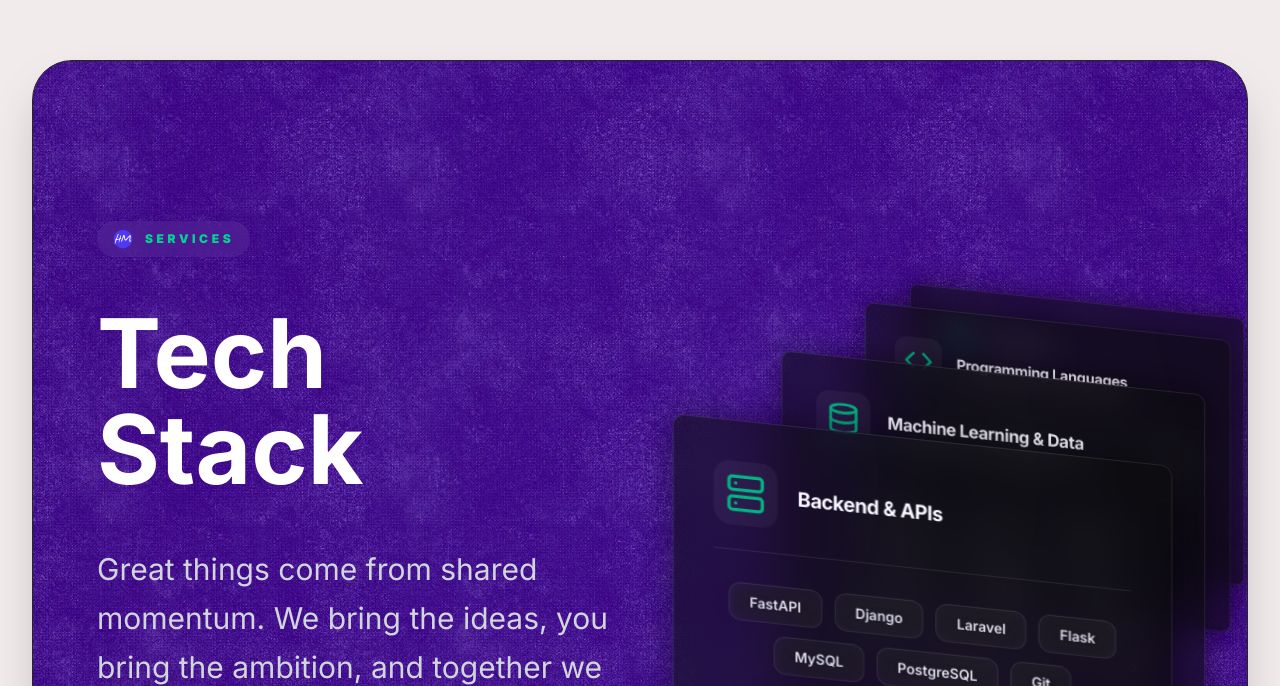
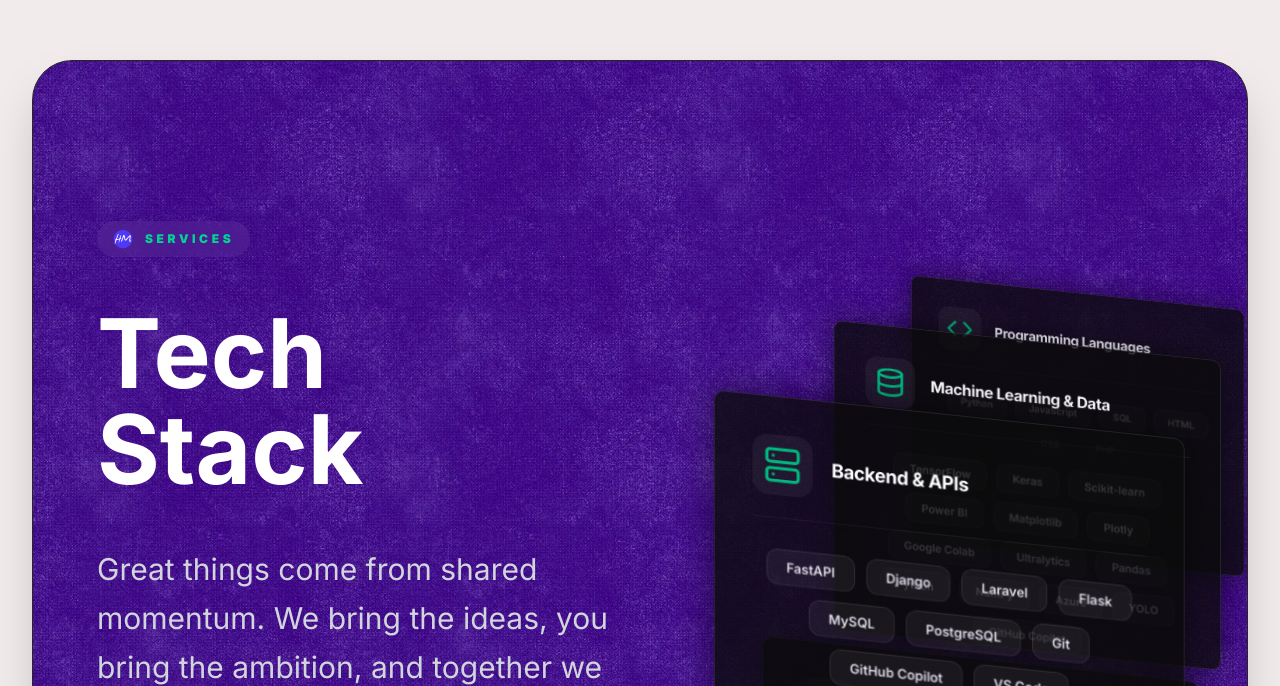
Before and after one commit to Xarthling/mohsin_portfolio, a React (Vite) app: page / in a window 1280 px wide. Shown: the part 5074-5760 px from the top of the page. Built offline with nearby package versions, Linux system fonts and the light colour scheme.

Commit message:
email configed

```diff
--- a/package.json
+++ b/package.json
@@ -10,6 +10,7 @@
     "preview": "vite preview"
   },
   "dependencies": {
+    "@emailjs/browser": "^4.4.1",
     "@fontsource-variable/inter": "^5.2.8",
     "@tailwindcss/vite": "^4.1.16",
     "@vercel/analytics": "^2.0.0",
--- a/src/components/CardSwap.jsx
+++ b/src/components/CardSwap.jsx
@@ -48,7 +48,7 @@ const CardSwap = ({
   delay = 5000,           // set delay={0} to disable auto-swapping
   pauseOnHover = false,
   skewAmount = 6,
-  easing = 'elastic',
+  easing = 'power1',
   children,
 }) => {
   const config =
--- a/src/pages/Contact.jsx
+++ b/src/pages/Contact.jsx
@@ -1,4 +1,6 @@
+import React, { useRef, useState, useEffect } from "react";
 import { motion } from "framer-motion";
+import emailjs from "@emailjs/browser";
 import data from "../utils/data.json";
 import ContactIllustration from "../assets/Contact.svg?react";
 import SectionWrapper from "../components/SectionWrapper";
@@ -6,7 +8,7 @@ import Button from "../components/Button";
 
 const fadeUp = {
   initial: { opacity: 0, y: 20 },
-  whileInView: { opacity: 1, y: 0 }, // Changed to whileInView for better UX
+  whileInView: { opacity: 1, y: 0 },
   viewport: { once: true },
   transition: { duration: 0.8 },
 };
@@ -21,6 +23,33 @@ const fadeInRight = {
 const Contact = () => {
   const { github, linkedin, email, website } = data.contact;
 
+  // --- EmailJS Logic ---
+  const formRef = useRef();
+  const [isSending, setIsSending] = useState(false);
+
+  useEffect(() => {
+    emailjs.init('G3ZvQts_et4Qp-nUD');
+  }, []);
+
+  const sendEmail = (e) => {
+    e.preventDefault();
+    setIsSending(true);
+
+    const serviceID = 'default_service';
+    const templateID = 'template_8g5rgns';
+
+    emailjs.sendForm(serviceID, templateID, formRef.current)
+      .then(() => {
+        setIsSending(false);
+        alert('Sent!');
+        formRef.current.reset();
+      }, (err) => {
+        setIsSending(false);
+        alert(JSON.stringify(err));
+      });
+  };
+  // ----------------------
+
   const contactLinks = [
     { label: "GitHub", href: github },
     { label: "LinkedIn", href: linkedin },
@@ -31,10 +60,8 @@ const Contact = () => {
   return (
     <SectionWrapper
       id="contact"
-      // Changed h-screen to min-h-screen and added padding for mobile
       className="relative min-h-screen w-full flex flex-col-reverse md:flex-row items-center justify-center md:justify-between gap-12 py-20 px-4 md:px-10"
     >
-      {/* Left Side: Text + Form + Links */}
       <motion.div
         className="flex flex-col items-center md:items-start gap-6 w-full md:w-1/2 z-10"
         {...fadeUp}
@@ -47,22 +74,33 @@ const Contact = () => {
           </p>
         </div>
 
-        {/* Contact Form */}
-        <form className="flex flex-col gap-4 w-full max-w-md">
+        {/* Updated Form with Ref and Submit Handler */}
+        <form ref={formRef} onSubmit={sendEmail} className="flex flex-col gap-4 w-full max-w-md">
           <div className="grid grid-cols-1 sm:grid-cols-2 gap-4">
-            {["Your Name", "Your Email"].map((placeholder, i) => (
             <input
-                key={i}
-                type={placeholder.includes("Email") ? "email" : "text"}
-                placeholder={placeholder}
+              required
+              name="name" // Ensure this matches your EmailJS template variable
+              type="text"
+              placeholder="Your Name"
               className="px-4 py-3 rounded-xl border border-gray-300 dark:border-gray-700
                          bg-white/50 dark:bg-gray-800/50 backdrop-blur-sm
                          placeholder-gray-500 dark:placeholder-gray-400
                          focus:ring-2 focus:ring-indigo-400 outline-none transition-all w-full"
             />
-            ))}
+            <input
+              required
+              name="email" // Ensure this matches your EmailJS template variable
+              type="email"
+              placeholder="Your Email"
+              className="px-4 py-3 rounded-xl border border-gray-300 dark:border-gray-700
+                         bg-white/50 dark:bg-gray-800/50 backdrop-blur-sm
+                         placeholder-gray-500 dark:placeholder-gray-400
+                         focus:ring-2 focus:ring-indigo-400 outline-none transition-all w-full"
+            />
           </div>
           <textarea
+            required
+            name="message" // Ensure this matches your EmailJS template variable
             placeholder="How can I help you?"
             rows={5}
             className="px-4 py-3 rounded-xl border border-gray-300 dark:border-gray-700
@@ -70,12 +108,15 @@ const Contact = () => {
                        placeholder-gray-500 dark:placeholder-gray-400
                        focus:ring-2 focus:ring-indigo-400 outline-none transition-all"
           />
-          <Button type="submit" className="w-full md:w-max px-8 py-4 shadow-lg shadow-indigo-500/20">
-            Send Message
+          <Button
+            type="submit"
+            disabled={isSending}
+            className="w-full md:w-max px-8 py-4 shadow-lg shadow-indigo-500/20 disabled:opacity-70"
+          >
+            {isSending ? "Sending..." : "Send Message"}
           </Button>
         </form>
 
-        {/* Contact Links */}
         <div className="flex flex-wrap gap-6 justify-center md:justify-start text-sm font-medium text-gray-500 dark:text-gray-400">
           {contactLinks.map(({ label, href }) => (
             <a
@@ -91,15 +132,12 @@ const Contact = () => {
         </div>
       </motion.div>
 
-      {/* Right Side: Illustration */}
       <div className="relative w-full md:w-1/2 flex justify-center items-center">
-        {/* Optimized Background Glow */}
         <div
           className="absolute w-64 h-64 md:w-96 md:h-96 rounded-full blur-[80px] md:blur-[120px]
                      bg-indigo-400/20 dark:bg-indigo-600/20 pointer-events-none"
         />
 
-        {/* Illustration - Responsive sizing using clamp or percentages */}
         <motion.div
           {...fadeInRight}
           className="w-full max-w-[280px] sm:max-w-[350px] md:max-w-[450px] z-10"
--- a/src/pages/Stacks.jsx
+++ b/src/pages/Stacks.jsx
@@ -1,5 +1,4 @@
 import { motion } from "framer-motion";
-import { useEffect, useMemo } from "react";
 import data from "../utils/data.json";
 import SectionWrapper from "../components/SectionWrapper";
 import {
@@ -27,7 +26,7 @@ import {
   SiGooglecolab,
   SiPlotly,
   SiLaravel,
-  SiPhp
+  SiPhp,
 } from "react-icons/si";
 
 import AzureIcon from "../assets/skills/Azure-Light.svg?react";
@@ -81,19 +80,41 @@ const skillStacks = [
     category: "Programming Languages",
     color: "from-blue-600 to-indigo-600",
     icon: <FiCode className="w-10 h-10 text-emerald-500" />,
-    skills: ["Python", "JavaScript", "SQL", "HTML", "CSS","PHP"],
+    skills: ["Python", "JavaScript", "SQL", "HTML", "CSS", "PHP"],
   },
   {
     category: "Frontend",
     color: "from-cyan-600 to-teal-600",
     icon: <FiCpu className="w-10 h-10 text-emerald-500" />,
-    skills: ["React", "Tailwind", "Figma", "Canva", "VS Code","HTML","CSS", "JavaScript", "GitHub Copilot","Git","Github"],
+    skills: [
+      "React",
+      "Tailwind",
+      "Figma",
+      "Canva",
+      "VS Code",
+      "HTML",
+      "CSS",
+      "JavaScript",
+      "GitHub Copilot",
+      "Git",
+      "Github",
+    ],
   },
   {
     category: "Backend & APIs",
     color: "from-emerald-600 to-green-600",
     icon: <FiServer className="w-10 h-10 text-emerald-500" />,
-    skills: ["FastAPI", "Django","Laravel", "Flask", "MySQL", "PostgreSQL", "Git", "GitHub Copilot", "VS Code"],
+    skills: [
+      "FastAPI",
+      "Django",
+      "Laravel",
+      "Flask",
+      "MySQL",
+      "PostgreSQL",
+      "Git",
+      "GitHub Copilot",
+      "VS Code",
+    ],
   },
   {
     category: "Machine Learning & Data",
@@ -114,14 +135,9 @@ const skillStacks = [
       "Azure",
       "YOLO",
       "GitHub Copilot",
-
-
     ],
   },
 ];
-
-
-
 
 // Memoize skill particles if you decide to bring them back later
 // const skillParticles = useMemo(() => { ... }, []);
@@ -142,7 +158,7 @@ const itemVariants = {
   visible: {
     opacity: 1,
     x: 0,
-    transition: { duration: 0.8, ease: [0.16, 1, 0.3, 1] }
+    transition: { duration: 0.8, ease: [0.16, 1, 0.3, 1] },
   },
 };
 // ────────────────────────────────────────────────
@@ -177,9 +193,7 @@ export default function Stacks() {
           >
             <Icon className="w-5 h-5 fill-current" /> Services
           </motion.p>
-                   <h2 className="heading text-white">
-                   Tech Stack
-                   </h2>
+          <h2 className="heading text-white">Tech Stack</h2>
 
           <motion.p
             variants={itemVariants}
@@ -188,18 +202,11 @@ export default function Stacks() {
             Great things come from shared momentum. We bring the ideas, you
             bring the ambition, and together we make creative that actually
             lands.
-          </motion.p >
-
+          </motion.p>
         </div>
 
         {/* Cards Side */}
-        <motion.div
-          initial={{ opacity: 0, scale: 0.9, rotateY: 20 }}
-          whileInView={{ opacity: 1, scale: 1, rotateY: 0 }}
-          viewport={{ once: true }}
-          transition={{ duration: 0.5, delay: 0.5, ease: "circOut" }}
-          className="relative w-full lg:w-1/2 min-h-[400px] sm:min-h-[450px] md:min-h-[600px] flex items-center justify-center"
-        >
+        <motion.div className="relative w-full lg:w-1/2 min-h-[400px] sm:min-h-[450px] md:min-h-[600px] flex items-center justify-center">
           <div className="w-full max-w-md sm:max-w-xl lg:max-w-lg">
             <CardSwap
               cardDistance={80}
@@ -211,7 +218,7 @@ export default function Stacks() {
               {skillStacks.map((stack) => (
                 <Card
                   key={stack.category}
-                  className="bg-neutral-950/60 border border-white/10 backdrop-blur-xl shadow-[0_0_40px_rgba(0,0,0,0.5)] rounded-3xl"
+                  className="bg-neutral-950/80 border border-white/10 shadow-[0_0_40px_rgba(0,0,0,0.5)] rounded-3xl"
                 >
                   <div className="flex flex-col items-center text-center p-6 sm:p-10 space-y-8">
                     <div className="flex items-center gap-5 w-full pb-6 border-b border-white/10">
@@ -227,7 +234,6 @@ export default function Stacks() {
                       {stack.skills.map((skill, i) => (
                         <span
                           key={skill}
-
                           className="px-5 py-2 text-sm font-semibold bg-white/5 text-gray-200 rounded-xl border border-white/10 backdrop-blur-md cursor-default transition-colors"
                         >
                           {skill}
@@ -240,15 +246,7 @@ export default function Stacks() {
             </CardSwap>
           </div>
         </motion.div>
-
-        {/* Background glow enhancement */}
-        <motion.div
-          animate={{ scale: [1, 1.2, 1], opacity: [0.1, 0.2, 0.1] }}
-          transition={{ duration: 8, repeat: Infinity }}
-          className="absolute left-1/2 top-1/2 -translate-x-1/2 -translate-y-1/2 w-[400px] sm:w-[800px] h-[400px] sm:h-[800px] bg-indigo-500/20 rounded-full blur-[140px] pointer-events-none"
-        />
       </motion.div>
     </SectionWrapper>
   );
-
 }
```
Also changed, not shown: 1 other file (tests, documents, lock files or other folders). Lines whose indentation alone changed are shown as unchanged.
